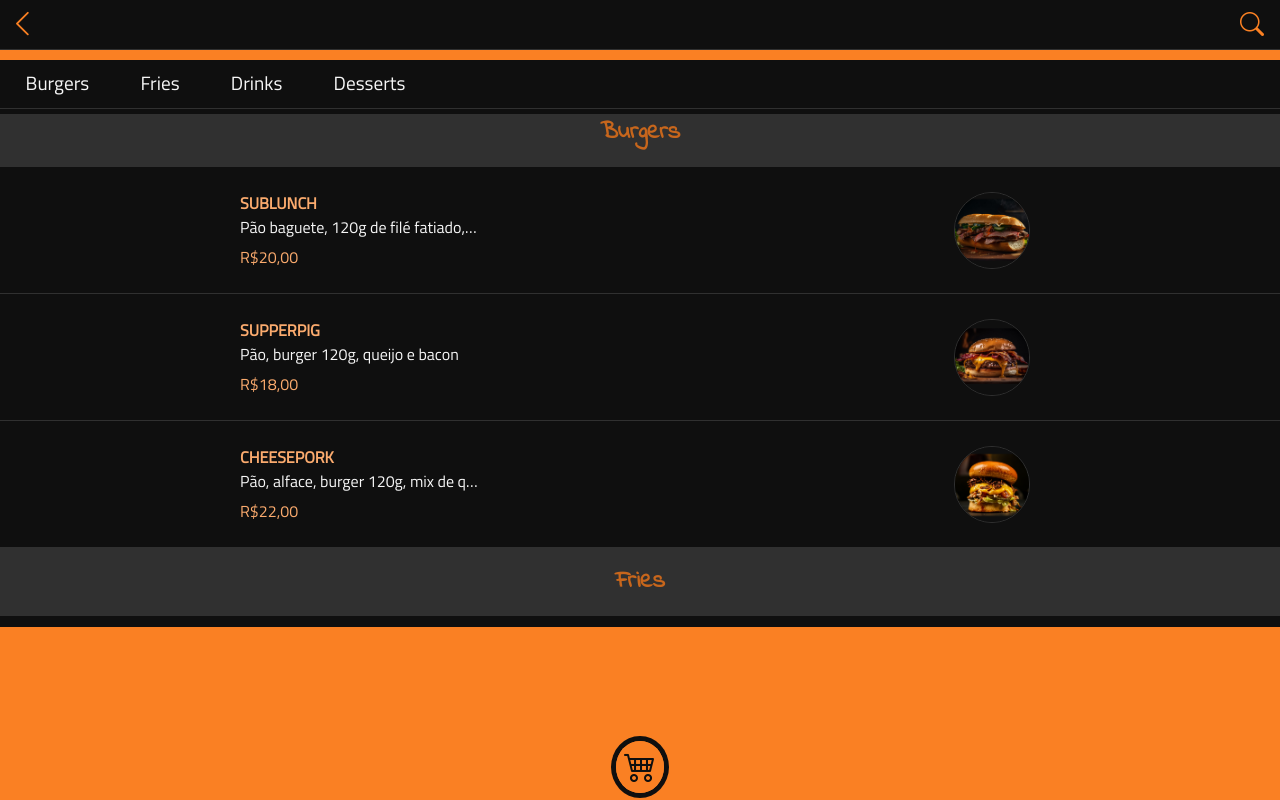
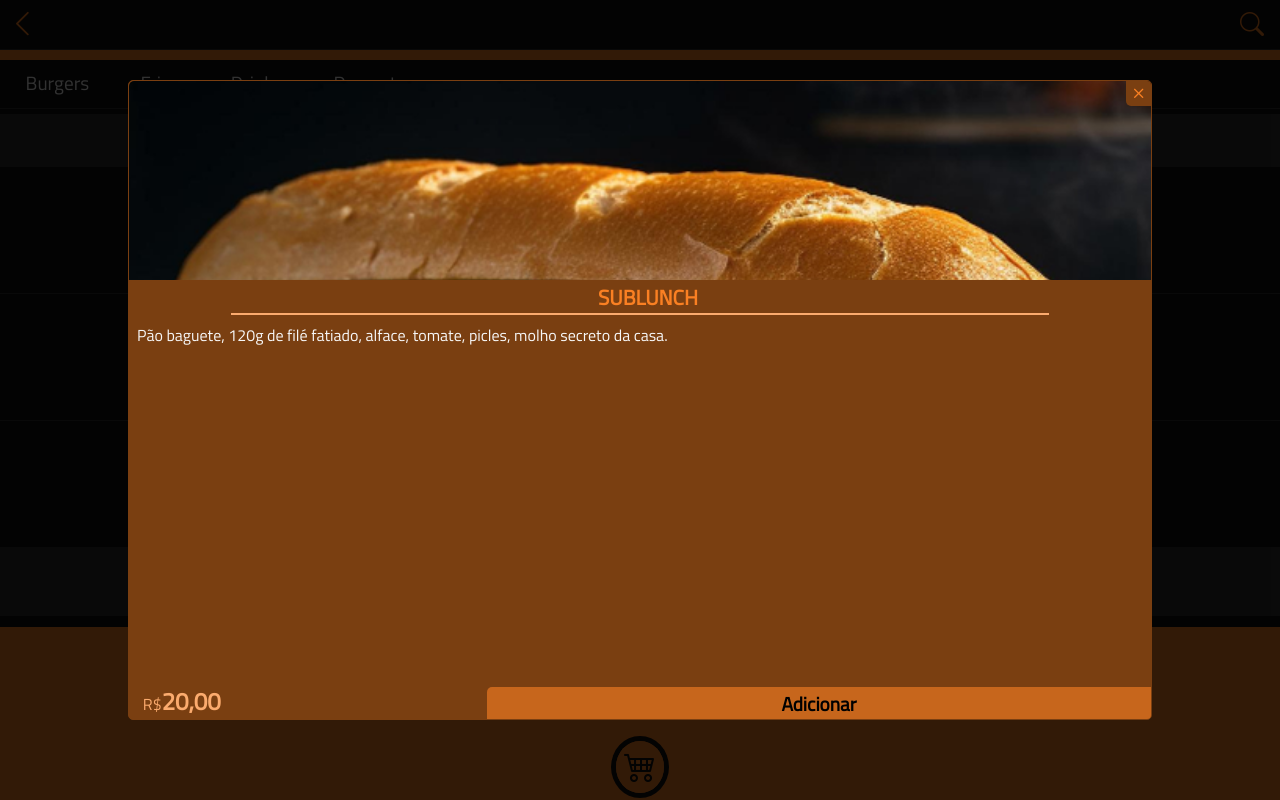
Before and after one commit to s0d4z3r0/totem-react, a React (Vite) app: page /totem-react/menu in a window 1280 px wide. Both pictures are taken after a click on the element 640 px from the left and 230 px from the top of the page. Built offline with nearby package versions, Linux system fonts and the light colour scheme; a web font is replaced by a local one.

Commit message:
adicionado modal com dados do objeto clicado

```diff
--- a/src/components/CardsItens/CardsItens.jsx
+++ b/src/components/CardsItens/CardsItens.jsx
@@ -1,16 +1,17 @@
 import style from './CardsItens.module.css'
 
-const CardsItens = ({foods}) => {
+const CardsItens = ({foods, setModal, setItem}) => {
 
-  const handleViewItem = (item) => {
-    console.log(item)
+  const handleModal = (food) => {
 
+    setModal((prevModal) => !prevModal)
+    setItem(food)
   }
 
   return (
-      <div className={style.cardsItens} >
+      <div className={style.cardsItens}>
         {foods ? foods.map((food) => (
-          <div className={style.itens} key={food.name} onClick={() => handleViewItem(food)}>
+          <div className={style.itens} key={food.name} onClick={() => handleModal(food)}>
             <div className={style.text}>
                 <h4>{food.name}</h4>
                 <p>{food.description}</p>
--- a/src/components/Modal/Modal.jsx
+++ b/src/components/Modal/Modal.jsx
@@ -1,23 +1,47 @@
-import style from './Modal.module.css'
+import style from "./Modal.module.css";
 
-const Modal = ({item}) => {
+const Modal = ({ item, setModal }) => {
+  const handleModal = (e) => {
+    e.preventDefault();
+
+    if (
+      e.target.classList.contains(style.bg_modal) ||
+      e.target.classList.contains("bi-x")
+    ) {
+      setModal((prevModal) => !prevModal);
+    }
+  };
+
   return (
     <div className={style.modal}>
-        <div className={style.bg_modal}>
-            <div className={style.content_modal}>
-                {item ? (
-                    <div className={style.item}>
-                        <div className="style_img">{item.img}</div>
-                        <div className="style_title">{item.title}</div>
-                        <div className="style_description">{item.description}</div>
-                        <div className="style price">{item.price}</div>
-                        <button>Adicionar</button>
-                    </div>
-                ) : ('')}
+      <div className={style.bg_modal} onClick={handleModal}>
+        <div className={style.content_modal}>
+          {item ? (
+            <div className={style.item}>
+              <div className={style.img}>
+                <img src={item.image} alt="" />
+                <i className="bi bi-x"></i>
+              </div>
+              <div className={style.name}>
+                <h3>{item.name}</h3>
+              </div>
+              <hr className={style.line} />
+              <div className={style.description}>
+                <p>{item.description}</p>
+              </div>
+              <div className={style.price}>
+                <p>R$</p>
+                <h3>{item.price.toFixed(2).replace('.', ',')}</h3>
+              </div>
+              <button className={style.add}>Adicionar</button>
             </div>
+          ) : (
+            ""
+          )}
         </div>
+      </div>
     </div>
-  )
-}
+  );
+};
 
-export default Modal
+export default Modal;
--- a/src/components/Modal/Modal.module.css
+++ b/src/components/Modal/Modal.module.css
@@ -1,14 +1,11 @@
 .modal{
-    border: 1px solid red;
     position: absolute;
     top: 0;
     z-index: 1000;
-    color: #fff;
     width: 100%;
     height: 100%;
 }
 .bg_modal{
-    border: 1px solid greenyellow;
     height: 100%;
     background-color: rgba(0, 0, 0, .8);
     display: flex;
@@ -16,8 +13,99 @@
     align-items: center;
 }
 .content_modal{
-    border-radius: 5px;
+    border-radius: 5px 5px 5px 5px;
     width: 80%;
     height: 80%;
-    background-color: var(--color-white);
+    /* background: rgb(122,63,17);
+    background: linear-gradient(180deg, rgba(122,63,17,1) 0%, rgba(15,15,15,1) 10%); */
+    background-color: var(--color-secondary);
+    border: 1px solid var(--color-secondary);
+    position: relative;
+    overflow: hidden;
 }
+.img{
+    display: flex;
+    position: relative;
+    border-radius: 5px 0px 0px 0px;
+    height: 200px;
+    overflow: hidden;
+    border-bottom: 1px solid var(--color-secondary);
+}
+.img img{
+    width: 100%;
+    position: absolute;
+    transform: translate(0%, -20%);
+}
+.img i{
+    position: absolute;
+    color: var(--color-primary);
+    font-size: 16pt;
+    padding: 0.1rem;
+    top: 0%;
+    right: 0%;
+    background-color: var(--color-secondary);
+    display: flex;
+    border-radius: 0px 0px 0px 5px;
+}
+.name h3{
+    width: 100%;
+    text-align: center;
+    text-transform: uppercase;
+    font-family: var(--font-secondary);
+    color: var(--color-primary);
+    margin-left: .5rem;
+    font-size: 1.3rem;
+}
+.line{
+    width: 80%;
+    margin: 0 auto;
+    border: 1px solid var(--color-tertiary);
+}
+.description p{
+    padding: .5rem;
+    font-family: var(--font-secondary);
+    font-size: 1rem;
+    color: var(--color-white);
+}
+.price{
+    position: absolute;
+    display: flex;
+    justify-content: center;
+    width: 5rem;
+    bottom: 0;
+    margin-left: .8rem;
+}
+.price h3, .price p{
+    font-family: var(--font-secondary);
+    font-size: 1.5rem;
+    color: var(--color-tertiary);
+}
+.price p{
+    font-size: 1rem;
+    display: flex;
+    align-items: flex-end;
+    padding-bottom: 0.2rem;
+}
+.add{
+    border: none;
+    position: absolute;
+    display: flex;
+    justify-content: center;
+    align-items: center;
+    width: 5rem;
+    bottom: 0;
+    right: 0;
+    width: 65%;
+    height: 2rem;
+    font-family: var(--font-secondary);
+    font-size: 1.2rem;
+    font-weight: bold;
+    border-radius: 5px 0px 0px 0px;
+    padding: 0.1rem;
+    background-color: var(--color-quaternary);
+    cursor: pointer;
+    transition: .1s ease-in-out;
+}
+.add:hover{
+    background-color: var(--color-secondary);
+}
--- a/src/index.css
+++ b/src/index.css
@@ -2,7 +2,7 @@
 
 :root{
     --color-primary: #FA8023;
-    --color-secondary: #7A3F11;
+    --color-secondary: #7a3f11;
     --color-tertiary: #FBAB6E;
     --color-quaternary: #C7661C;
     --color-gray:rgb(48, 48, 48);
--- a/src/routes/Menu.jsx
+++ b/src/routes/Menu.jsx
@@ -27,6 +27,9 @@ const Menu = () => {
   const [searchItem, setSearchItem] = useState("");
   // Abrir modal
   const [modal, setModal] = useState(false);
+  // State do item clicado
+  // Trazer objeto do item clicado do CardItens
+  const [item, setItem] = useState('')
 
   // Setando Ref para clicar e ir para a seção correta
   const burgersRef = useRef(null);
@@ -52,19 +55,19 @@ const Menu = () => {
     {
       name: "sublunch",
       description:
-        "Pão baguete, 120g de filé fatiado, alface, tomate, picles, molho secreto da casa",
+        "Pão baguete, 120g de filé fatiado, alface, tomate, picles, molho secreto da casa.",
       price: 20,
       image: Burger1,
     },
     {
       name: "supperpig",
-      description: "Pão, burger 120g, queijo e bacon",
+      description: "Pão, burger 120g, queijo e bacon.",
       price: 18,
       image: Burger2,
     },
     {
       name: "cheesepork",
-      description: "Pão, alface, burger 120g, mix de queijos, pulled pork",
+      description: "Pão, alface, burger 120g, mix de queijos, pulled pork.",
       price: 22,
       image: Burger3,
     },
@@ -143,7 +146,7 @@ const Menu = () => {
     return nameMatch || descriptionMatch;
   };
 
-  // Filtrar nas seções do cardápio o search
+  // Filtrar o search nas seções do cardápio
   const filteredBurgers = burgersTypes.filter((burger) =>
     matchItens(burger, searchItem)
   );
@@ -160,7 +163,7 @@ const Menu = () => {
 
   return (
     <div className={style.menu}>
-      {/* <Modal/> */}
+      {modal ? <Modal setModal={setModal} item={item}/> : ''}
       <div className={style.navbar}>
         <Navbar setSearchHideShow={setSearchHideShow} />
         <MenuItens handleSetLinkItem={handleSetLinkItem} />
@@ -168,71 +171,51 @@ const Menu = () => {
       </div>
       <div className={style.itens}>
         <section ref={burgersRef}>
-            {filteredBurgers ? (
+            {filteredBurgers && (
               filteredBurgers.length >= 1 ? (
                 <div className={style.burgers}>
                   <h2>Burgers</h2>
-                  <CardsItens foods={filteredBurgers} />
+                  <CardsItens foods={filteredBurgers} setModal={setModal} setItem={setItem}/>
                 </div>
               ) : (
                 ""
               )
-            ) : (
-              <div className={style.burgers}>
-                <h2>Burgers</h2>
-                <CardsItens foods={burgersTypes} />
-              </div>
             )}
         </section>
         <section ref={friesRef}>
-            {filteredFries ? (
+            {filteredFries && (
               filteredFries.length >= 1 ? (
                 <div className={style.fries}>
                   <h2>Fries</h2>
-                  <CardsItens foods={filteredFries} />
+                  <CardsItens foods={filteredFries} setModal={setModal} setItem={setItem}/>
+                </div>
+              ) : (
+                ''
+              )
+            )}
+        </section>
+        <section ref={drinksRef}>
+            {filteredDrinks && (
+              filteredDrinks.length >= 1 ? (
+                <div className={style.drinks}>
+                  <h2>Drinks</h2>
+                  <CardsItens foods={filteredDrinks} setModal={setModal} setItem={setItem}/>
                 </div>
               ) : (
                 ""
               )
-            ) : (
-              <div className={style.fries}>
-                <h2>Fries</h2>
-                <CardsItens foods={friesTypes} />
-              </div>
             )}
         </section>
-        <section ref={drinksRef}>
-            {filteredDrinks ? (
-              filteredDrinks.length >= 1 ? (
+        <section ref={dessertsRef}>
+            {filteredDesserts && (
+              filteredDesserts.length >= 1 ? (
                 <div className={style.drinks}>
-                  <h2>Drinks</h2>
-                  <CardsItens foods={filteredDrinks} />
+                  <h2>Desserts</h2>
+                  <CardsItens foods={filteredDesserts} setModal={setModal} setItem={setItem}/>
                 </div>
               ) : (
                 ""
               )
-            ) : (
-              <div className={style.drinks}>
-                <h2>Drinks</h2>
-                <CardsItens foods={drinksTypes} />
-              </div>
-            )}
-        </section>
-        <section ref={dessertsRef}>
-            {filteredDesserts ? (
-              filteredDesserts.length >= 1 ? (
-                <div className={style.drinks}>
-                  <h2>Desserts</h2>
-                  <CardsItens foods={filteredDesserts} />
-                </div>
-              ) : (
-                ""
-              )
-            ) : (
-              <div className={style.drinks}>
-                <h2>Desserts</h2>
-                <CardsItens foods={dessertsTypes} />
-              </div>
             )}
         </section>
       </div>
```
